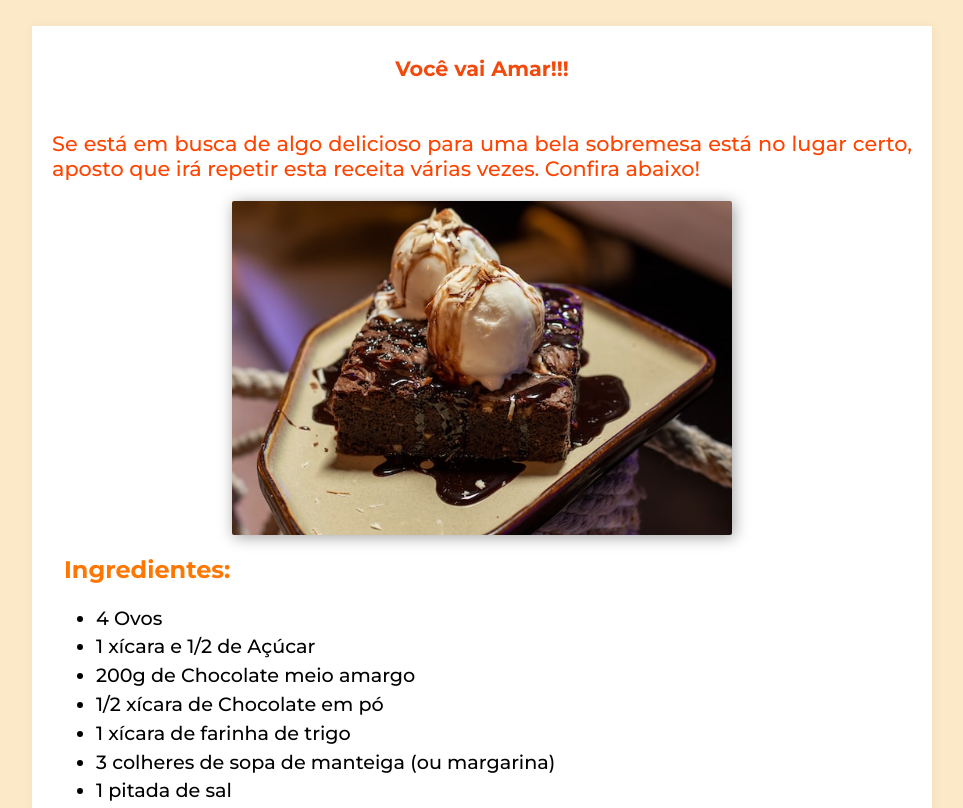
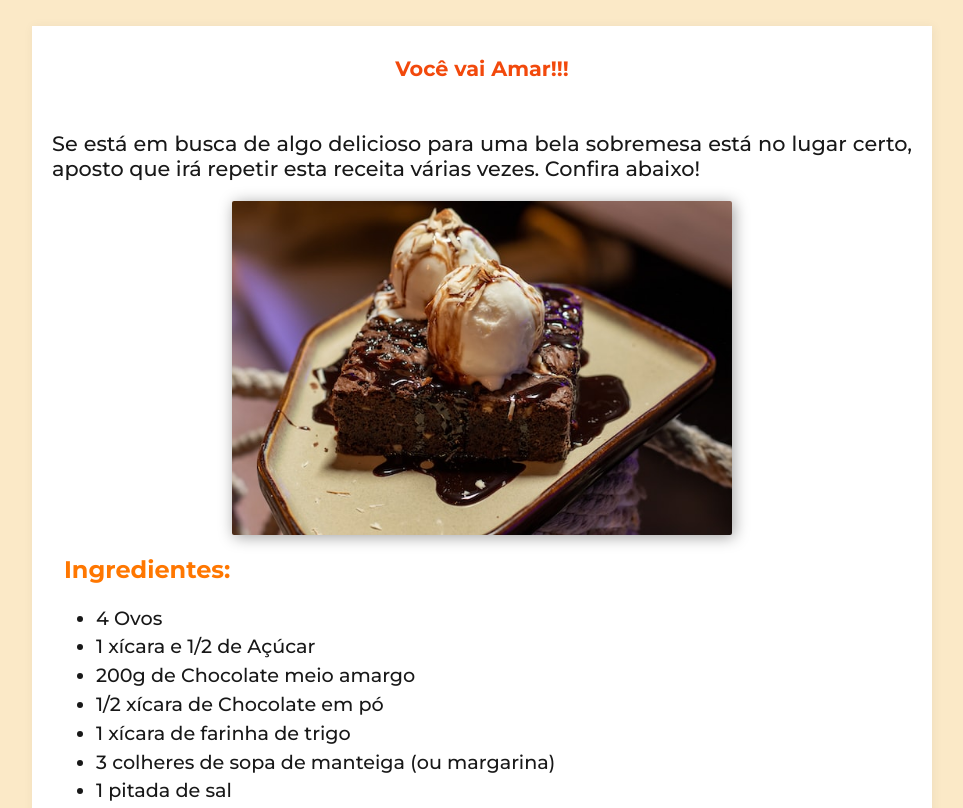
Before and after one commit to WMNeris/meu-site, a plain HTML site: page index.html in a window 1280 px wide. Shown: the part 160-968 px from the top of the page, without its empty margins (158-1121 px from the left). Drawn offline with Linux system fonts and the light colour scheme.

Commit message:
versao1.1

```diff
--- a/style.css
+++ b/style.css
@@ -57,10 +57,12 @@ header > p{
     padding: 30px 0px 30px 0px;
     color: #f2490c;
     font-weight: bolder;
+
 }
 
 #apresentacao{
-    color: #ff4400;
+    /*color: #ff4400;*/
+    color: rgba(0, 0, 0, 0.904);
     margin-bottom: 20px;
     font-weight: 450;
 }
@@ -114,7 +116,7 @@ ul{
     line-height: 1.5em;
     font-size: 1.2em;
     /*color: #dd3e04;*/
-    color: black;
+    color: rgba(0, 0, 0, 0.904);
     text-align: justify;
     font-weight: 450;
 }
@@ -125,7 +127,7 @@ ol{
     line-height: 1.5em;
     font-size: 1.2em;
     font-weight: 450;
-    color: black;
+    color: rgba(0, 0, 0, 0.904);
     text-align: justify;
 }
 
```
